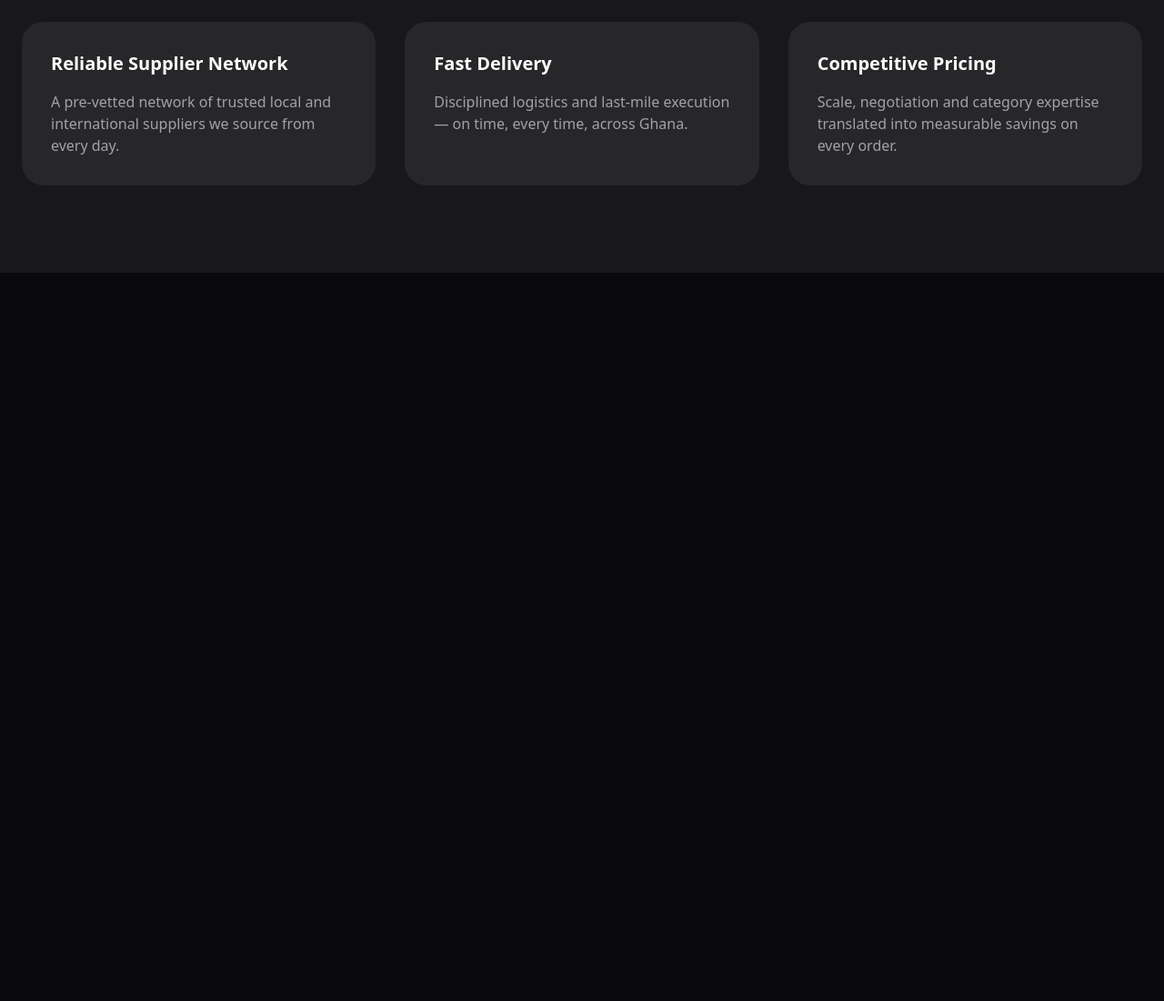
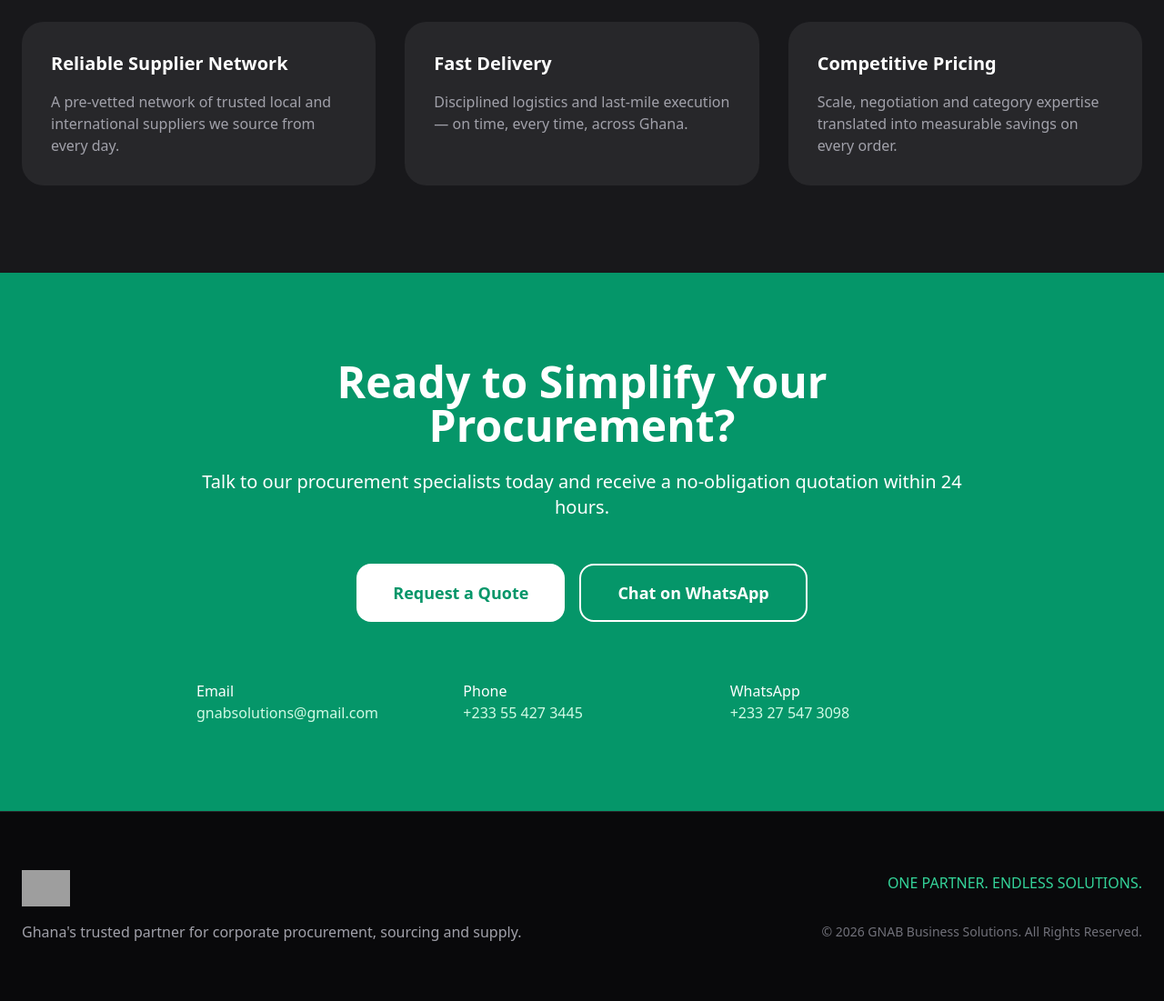
Before and after one commit to gabrielbarnor4-beep/gnab-business-solutions.github.io, a plain HTML site: page index.html in a window 1280 px wide. Shown: the part 3161-4262 px from the top of the page at 91% size. Before the commit the page ends 3461 px from the top, so only its background shows below. Drawn offline with nearby package versions, Linux system fonts and the light colour scheme; grey boxes are pictures that could not be loaded.

Commit message:
Update index.html

```diff
--- a/index.html
+++ b/index.html
@@ -199,6 +199,58 @@
     </div>
   </section>
 
-  <!-- Placeholder for Contact and Footer -->
+  <!-- Contact Section -->
+  <section id="contact" class="py-24 bg-emerald-600 text-white">
+    <div class="max-w-4xl mx-auto px-6 text-center">
+      <h2 class="text-5xl font-bold mb-6">Ready to Simplify Your Procurement?</h2>
+      <p class="text-xl mb-12">Talk to our procurement specialists today and receive a no-obligation quotation within 24 hours.</p>
+
+      <div class="flex flex-col sm:flex-row gap-4 justify-center">
+        <button onclick="window.location.href='mailto:gnabsolutions@gmail.com'"
+                class="bg-white text-emerald-600 px-10 py-4 rounded-2xl font-semibold text-lg hover:bg-zinc-100 transition">
+          Request a Quote
+        </button>
+        <button onclick="window.location.href='https://wa.me/233275473098'"
+                class="border-2 border-white px-10 py-4 rounded-2xl font-semibold text-lg hover:bg-white/10 transition">
+          Chat on WhatsApp
+        </button>
+      </div>
+
+      <div class="mt-16 grid md:grid-cols-3 gap-8 text-left">
+        <div>
+          <p class="font-medium">Email</p>
+          <p class="text-emerald-100">gnabsolutions@gmail.com</p>
+        </div>
+        <div>
+          <p class="font-medium">Phone</p>
+          <p class="text-emerald-100">+233 55 427 3445</p>
+        </div>
+        <div>
+          <p class="font-medium">WhatsApp</p>
+          <p class="text-emerald-100">+233 27 547 3098</p>
+        </div>
+      </div>
+    </div>
+  </section>
+
+  <!-- Footer -->
+  <footer class="bg-zinc-950 py-16 border-t border-zinc-800">
+    <div class="max-w-7xl mx-auto px-6">
+      <div class="flex flex-col md:flex-row justify-between items-center gap-8">
+        <div>
+          <img src="https://imgur.com/FTPqfBS" alt="GNAB" class="h-10 mb-4">
+          <p class="text-zinc-400">Ghana's trusted partner for corporate procurement, sourcing and supply.</p>
+        </div>
+
+        <div class="text-center md:text-right">
+          <p class="text-emerald-400 font-medium">ONE PARTNER. ENDLESS SOLUTIONS.</p>
+          <p class="text-zinc-500 text-sm mt-8">© 2026 GNAB Business Solutions. All Rights Reserved.</p>
+        </div>
+      </div>
+    </div>
+  </footer>
+
 </body>
 </html>
+</body>
+</html>
```
